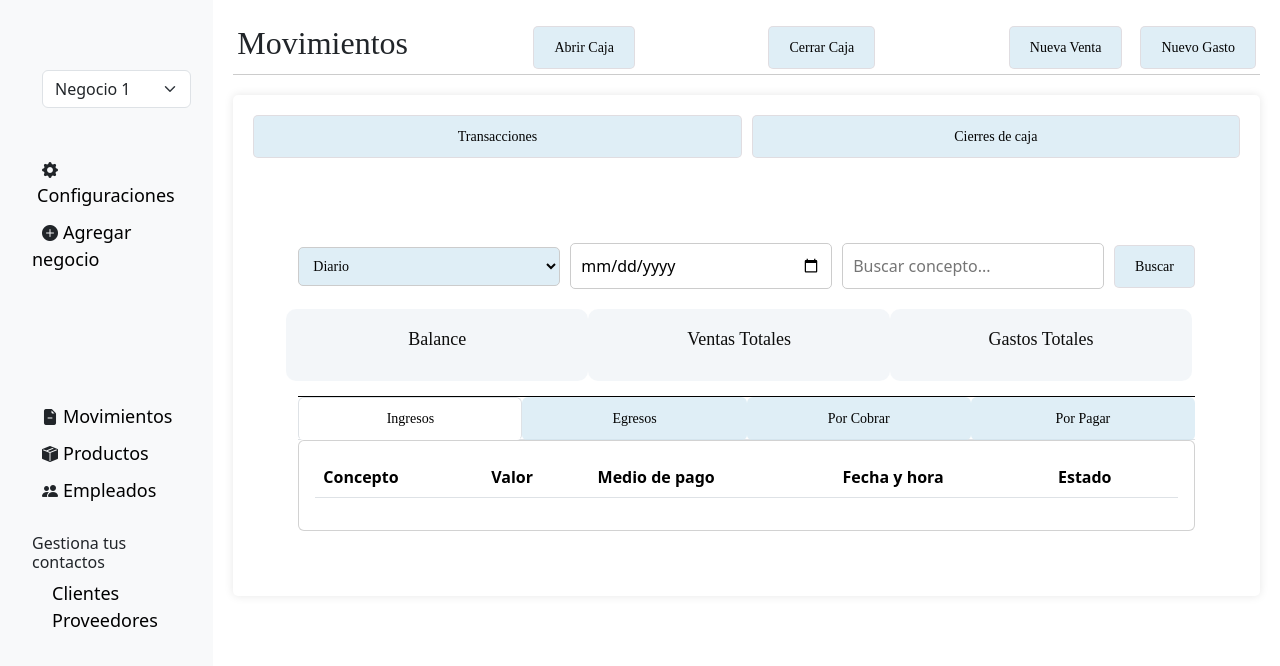
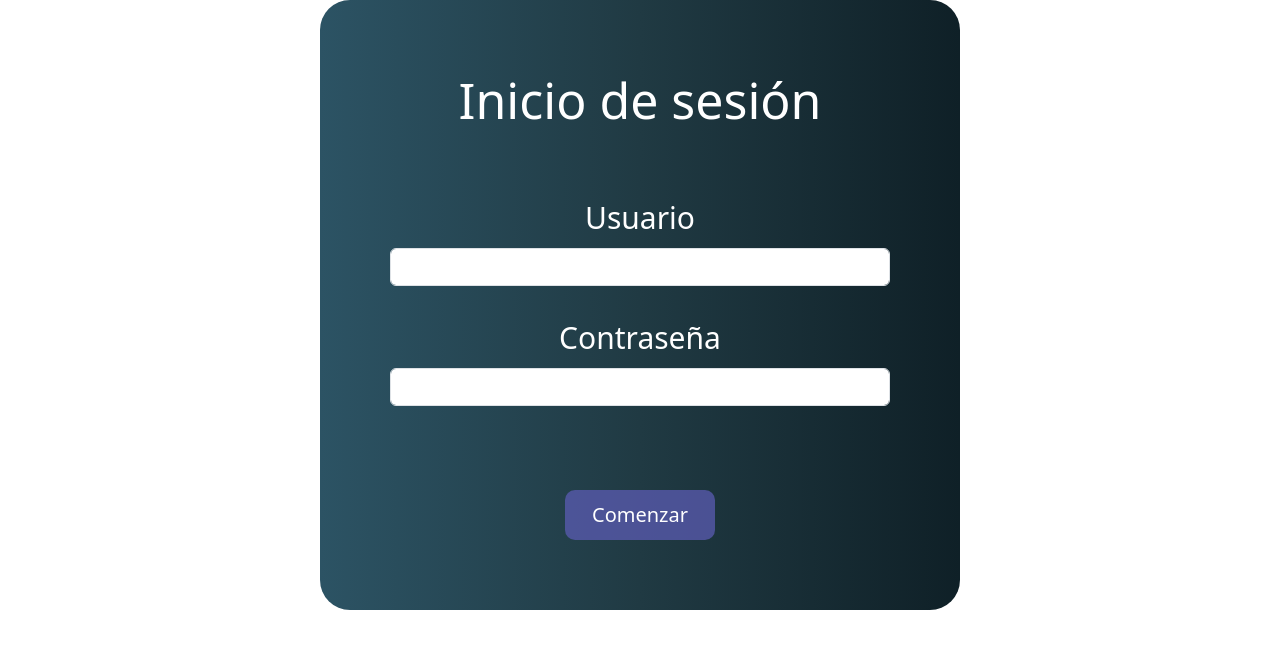
Before and after one commit to SaulEfra/Proyect_Web, a Vue app: page / in a window 1280 px wide. Shown: the top 666 px of the page. Built offline with nearby package versions, Linux system fonts and the light colour scheme.

Commit message:
Agregue datos de abrir y cerrar caja a la db, tambien agregue algunos datos de nuevo gasto

```diff
--- a/src/App.vue
+++ b/src/App.vue
@@ -1,20 +1,20 @@
 <template>
   <div class="">
-  <!--<HelloWorld msg="Welcome to Your Vue.js App"/>-->
-    <MainView></MainView>
+<HelloWorld msg="Welcome to Your Vue.js App"/>
+
   </div>
 
 </template>
 
 <script>
-//import HelloWorld from './components/InicioSesion.vue';
-import MainView from './views/MainView'
+import HelloWorld from './components/InicioSesion.vue';
+
 
 export default {
   name: 'App',
   components: {
-   // HelloWorld,
-    MainView
+   HelloWorld,
+
   }
 }
 </script>
--- a/src/components/AbrirCaja.vue
+++ b/src/components/AbrirCaja.vue
@@ -2,7 +2,6 @@
   <div>
     <form @submit.prevent="montoInicialCaja">
       <div class="form-group">
-
         <label for="montoInicial">Monto Inicial</label>
         <input
           type="number"
@@ -13,7 +12,6 @@
           required
         />
       </div>
-
       <button type="submit" class="btn btn-primary mt-3">Abrir Caja</button>
     </form>
   </div>
@@ -28,46 +26,36 @@ export default {
     return {
       montoInicial: '',
       fechaHora: '',
-
     };
   },
   mounted() {
     this.fechaHora = new Date().toISOString().slice(0, 16);
-
   },
   methods: {
     async montoInicialCaja() {
       const formData = {
+        fechaHora: this.fechaHora,
         montoInicial: this.montoInicial,
-        fechaHora: this.fechaHora,
       };
 
       try {
-        const response = await axios.post('http://localhost:3000/AbrirCaja', formData);
+        const response = await axios.post('http://localhost:3000/AbrirCaja', formData, { withCredentials: true });
         console.log('Respuesta del servidor:', response.data);
-        alert('Se Abrió Caja Correctamente');
+        alert('Se abrió caja correctamente');
 
-        // Obtener los datos del último registro
-        const dataResponse = await axios.get('http://localhost:3000/AbrirCaja');
+        const dataResponse = await axios.get('http://localhost:3000/AbrirCaja', { withCredentials: true });
         const datos = dataResponse.data;
         alert(`Última Caja Abierta:
-          ID Encargado: ${datos.IDUser}
+          Nombre del Encargado: ${datos.NombreUsuario}
           ID Caja: ${datos.IDAbrirCaja}
           Fecha: ${datos.Fecha}
           Monto Inicial: ${datos.MontoInicial}`);
 
+        this.limpiarDatos();
 
-
-
-
-
-        this.limpiarDatos(); // Limpiar datos
-
-        // Emitir un evento con los datos obtenidos
         this.$emit('caja-abierta', datos);
-
       } catch (error) {
-        console.error('Error al Abrir caja:', error);
+        console.error('Error al abrir caja:', error);
         alert('Error al abrir caja: ' + error.message);
       }
     },
--- a/src/components/InicioSesion.vue
+++ b/src/components/InicioSesion.vue
@@ -1,49 +1,78 @@
 <template>
-  <div class="">
+  <div class="login">
     <div class="hello col-lg-6 offset-lg-3">
       <h1>Inicio de sesión</h1>
-      <label for="user" class="texto form-label"> Usuario</label>
-      <input class="user form-control" id="user" type="text">
+      <label for="user" class="texto form-label">Usuario</label>
+      <input class="user form-control" id="user" v-model="email" type="text">
       <br>
-      <label for="Pass" class="texto form-label">Password</label>
-      <input class="passw form-control" type="password">
+      <label for="pass" class="texto form-label">Contraseña</label>
+      <input class="passw form-control" id="pass" v-model="password" type="password">
       <br>
-      <button class="btninic">Comenzar</button>
+      <button class="btninic" @click="login">Comenzar</button>
     </div>
-
-
   </div>
 </template>
 
+<script>
+import axios from 'axios';
 
-<script>
 export default {
   name: 'HelloWorld',
-}
+  data() {
+    return {
+      email: '',
+      password: '',
+    };
+  },
+  methods: {
+    async login() {
+      try {
+        const response = await axios.post('http://localhost:3000/login', {
+          email: this.email,
+          password: this.password,
+        }, { withCredentials: true });
+
+        if (response.status === 200) {
+          alert('Inicio de sesión exitoso');
+          // Aquí puedes redirigir al usuario a otra página si el inicio de sesión fue exitoso
+        }
+      } catch (error) {
+        if (error.response) {
+          // El servidor respondió con un estado fuera del rango 2xx
+          alert('Error al iniciar sesión: ' + error.response.data);
+        } else if (error.request) {
+          // La solicitud se hizo pero no hubo respuesta
+          alert('Error al iniciar sesión: No hay respuesta del servidor');
+        } else {
+          // Algo pasó al configurar la solicitud
+          alert('Error al iniciar sesión: ' + error.message);
+        }
+      }
+    }
+
+
+  },
+};
 </script>
 
-<!-- Add "scoped" attribute to limit CSS to this component only -->
 <style scoped>
 .hello {
   background: #0F2027;
-  /* fallback for old browsers */
   background: -webkit-linear-gradient(to right, #2C5364, #203A43, #0F2027);
-  /* Chrome 10-25, Safari 5.1-6 */
   background: linear-gradient(to right, #2C5364, #203A43, #0F2027);
-  /* W3C, IE 10+/ Edge, Firefox 16+, Chrome 26+, Opera 12+, Safari 7+ */
   padding: 70px;
   border-radius: 30px;
   color: white;
   text-align: center;
+}
 
-}
-h1{
+h1 {
   margin-bottom: 60px;
 }
-label{
+
+label {
   font-size: 30px;
 }
-
 
 .btninic {
   margin-top: 60px;
```
